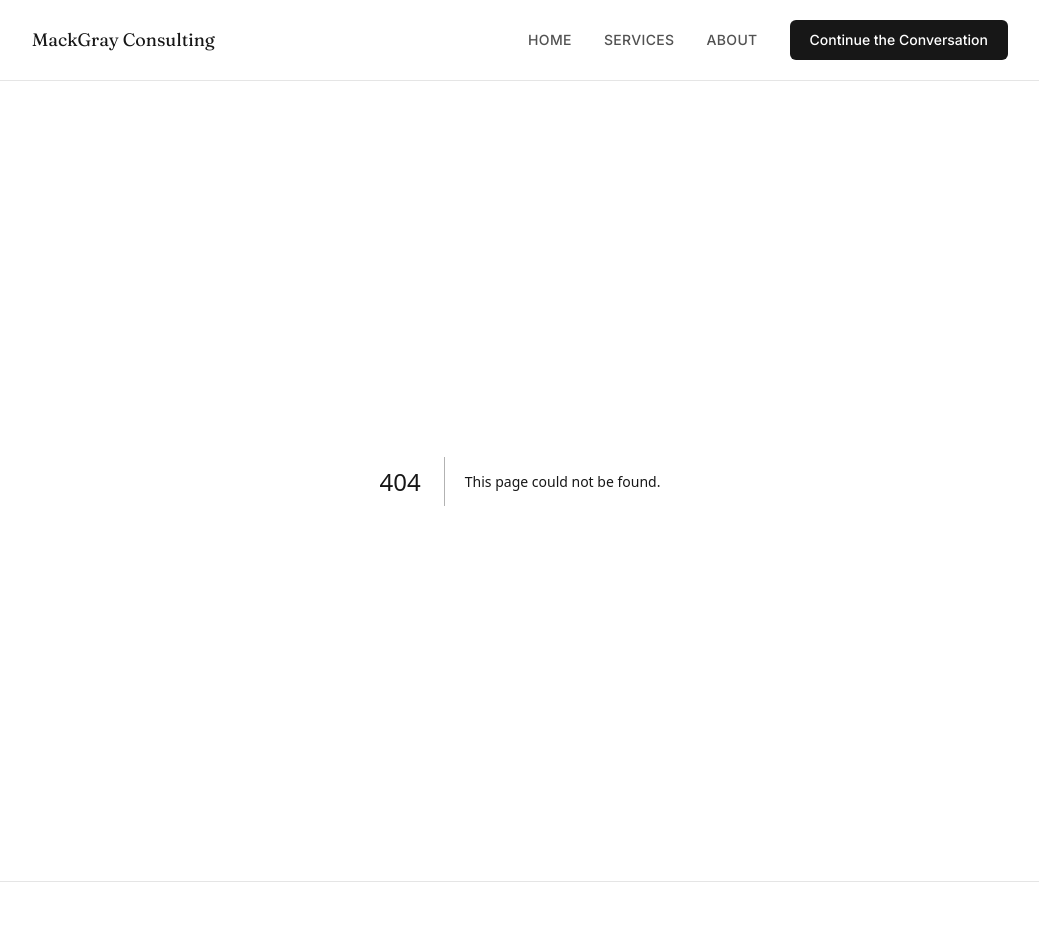
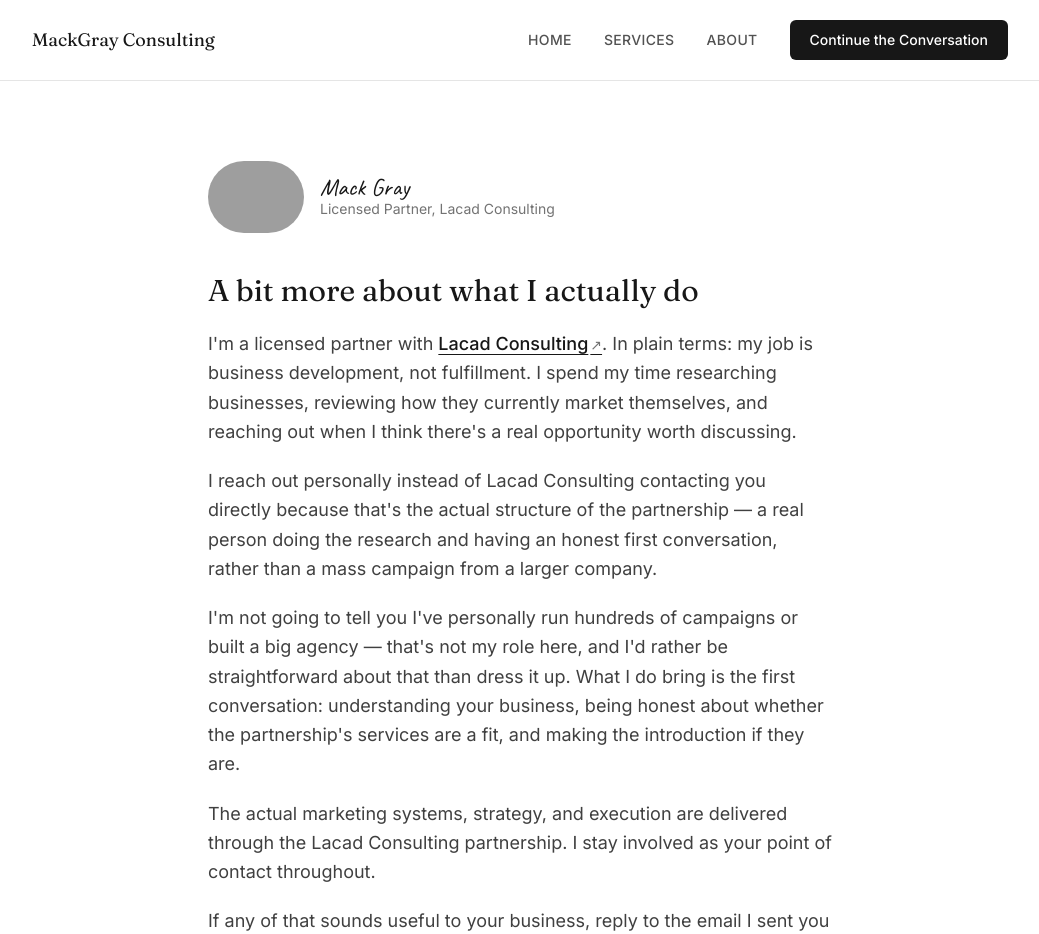
Before and after one commit to truedigitalhustle-debug/mackgray-consulting, a Next.js app: page /about in a window 1280 px wide. Before the commit this address had no page. Shown: the top 934 px of the page, without its empty margins (120-1159 px from the left). Built offline with nearby package versions, Linux system fonts and the light colour scheme; grey boxes are pictures that could not be loaded.

Commit message:
Add AboutPage component with metadata and content

```diff
--- /dev/null
+++ b/app/about/page.tsx
@@ -0,0 +1,49 @@
+import type { Metadata } from "next";
+import { PersonNote } from "@/components/person-note";
+import { LacadLink } from "@/components/lacad-link";
+
+export const metadata: Metadata = { title: "About" };
+
+export default function AboutPage() {
+return (
+<main className="mx-auto max-w-2xl px-6 py-20">
+<PersonNote variant="full" />
+
+<div className="mt-10 space-y-5 text-lg leading-relaxed text-neutral-700">
+<h1 className="font-serif text-3xl text-neutral-900">
+A bit more about what I actually do
+</h1>
+<p>
+I&apos;m a licensed partner with <LacadLink />. In plain terms: my job
+is business development, not fulfillment. I spend my time researching
+businesses, reviewing how they currently market themselves, and
+reaching out when I think there&apos;s a real opportunity worth
+discussing.
+</p>
+<p>
+I reach out personally instead of Lacad Consulting contacting you
+directly because that&apos;s the actual structure of the partnership —
+a real person doing the research and having an honest first
+conversation, rather than a mass campaign from a larger company.
+</p>
+<p>
+I&apos;m not going to tell you I&apos;ve personally run hundreds of
+campaigns or built a big agency — that&apos;s not my role here, and
+I&apos;d rather be straightforward about that than dress it up. What I
+do bring is the first conversation: understanding your business, being
+honest about whether the partnership&apos;s services are a fit, and
+making the introduction if they are.
+</p>
+<p>
+The actual marketing systems, strategy, and execution are delivered
+through the Lacad Consulting partnership. I stay involved as your
+point of contact throughout.
+</p>
+<p>
+If any of that sounds useful to your business, reply to the email I
+sent you — that&apos;s genuinely the fastest way to reach me.
+</p>
+</div>
+</main>
+);
+}
```
